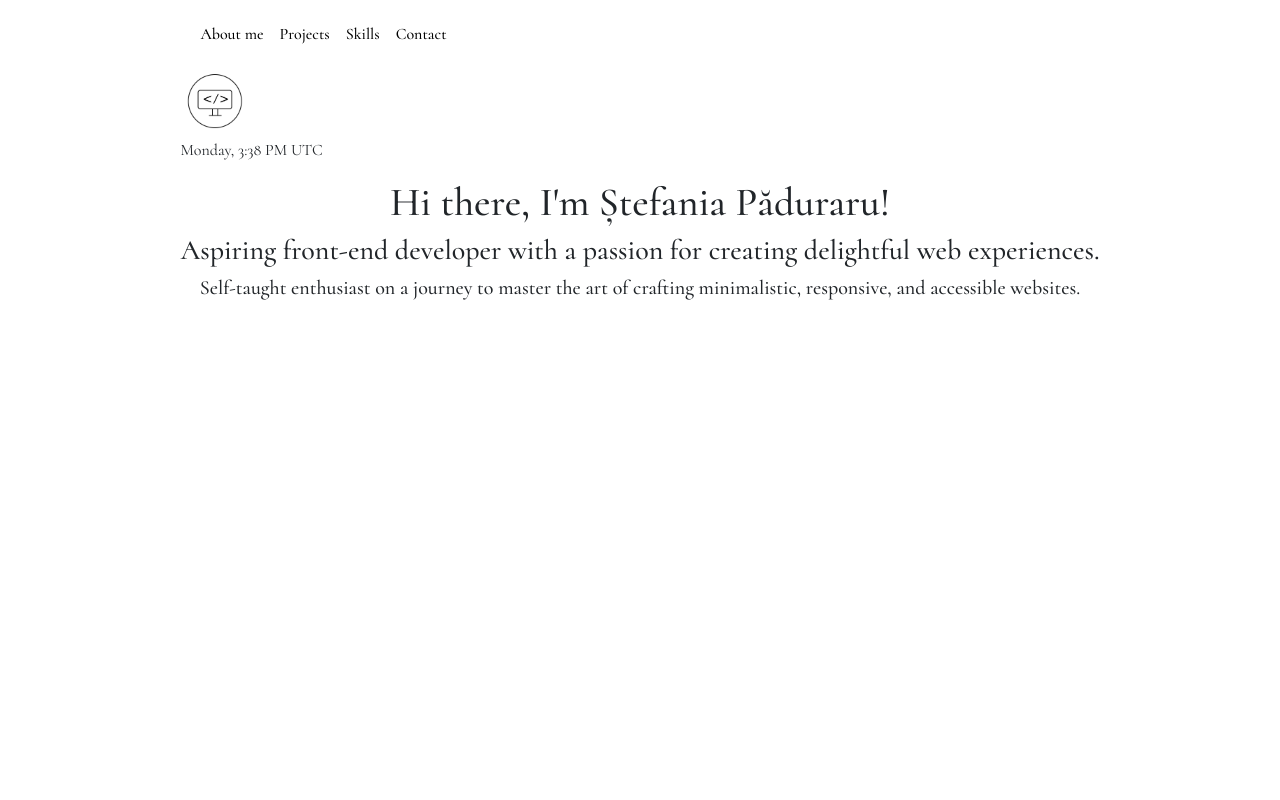
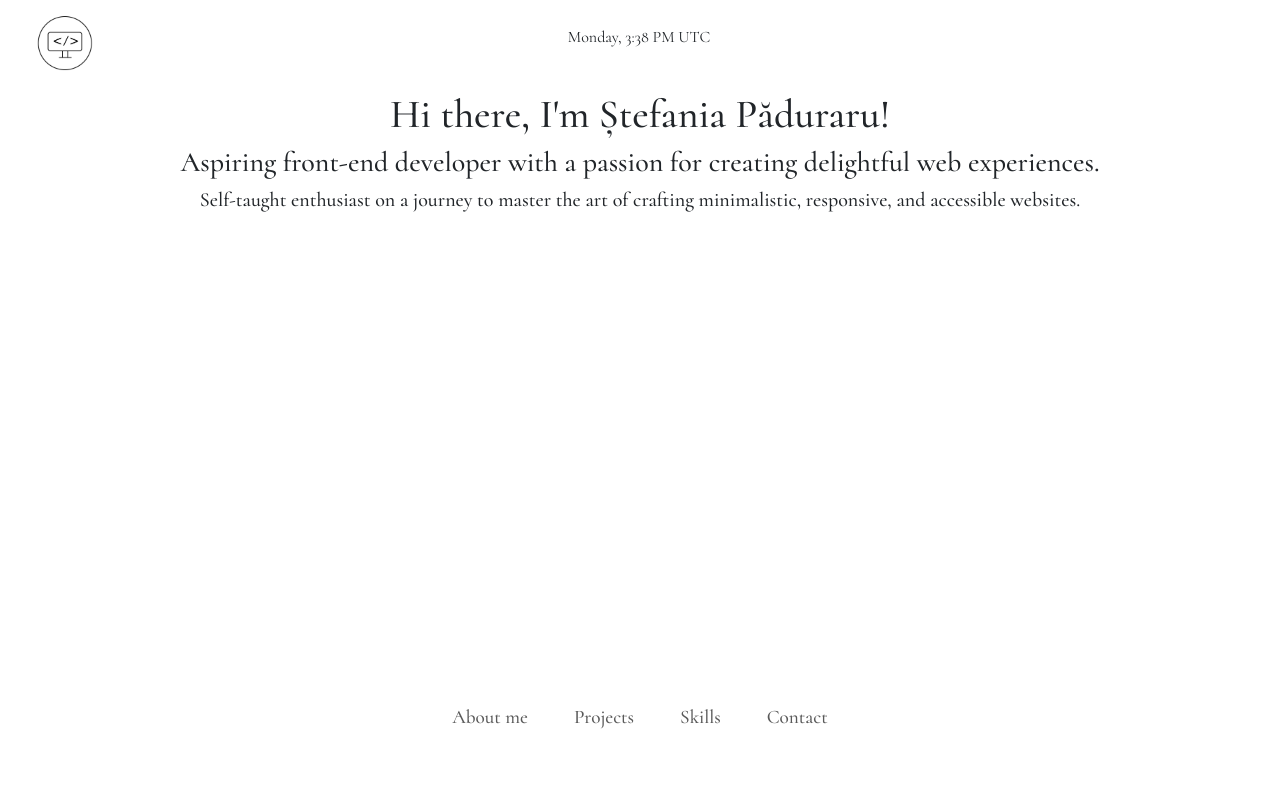
Before and after one commit to StefaniaPaduraru/portfolio, a React (Create React App) app: page / in a window 1280 px wide. Shown: the top 800 px of the page. Built offline with nearby package versions, Linux system fonts and the light colour scheme.

Commit message:
designing-navbar

```diff
--- a/package.json
+++ b/package.json
@@ -7,6 +7,7 @@
     "@testing-library/react": "^13.4.0",
     "@testing-library/user-event": "^13.5.0",
     "bootstrap": "^5.3.3",
+    "mdb-react-ui-kit": "^7.2.0",
     "react": "^18.2.0",
     "react-bootstrap": "^2.10.1",
     "react-dom": "^18.2.0",
--- a/src/components/AboutMe.js
+++ b/src/components/AboutMe.js
@@ -1,26 +1,80 @@
-import React from "react";
-import './AboutMe.scss'
+import React, { useState } from "react";
+import "./AboutMe.scss";
+import Button from "react-bootstrap/Button";
+import Offcanvas from "react-bootstrap/Offcanvas";
+import Nav from "react-bootstrap/Nav";
 
-function AboutMe(){
+function AboutMe() {
   const date = new Date();
   const options = {
-        weekday: 'long',
-        hour: 'numeric',
-        minute: 'numeric',
-        timeZoneName: 'short',
+    weekday: "long",
+    hour: "numeric",
+    minute: "numeric",
+    timeZoneName: "short",
   };
 
-    const formattedDate = date.toLocaleDateString('en-US', options);
-    return(
+  const formattedDate = date.toLocaleDateString("en-US", options);
+
+  const [showOffcanvas, setShowOffcanvas] = useState(false);
+
+  const toggleOffcanvas = () => {
+    setShowOffcanvas(!showOffcanvas);
+  };
+
+  const [isMenuOpen, setMenuOpen] = useState(false);
+
+  const handleMenuClick = () => {
+    setMenuOpen(!isMenuOpen);
+  };
+  return (
     <>
       <section className="header">
-            <img src="logo.png" alt="logo"/>
+        <img src="logo.png" alt="logo" />
         <p id="current-date"> {formattedDate}</p>
+        <Button
+          variant="dark"
+          className="button-offcanvas"
+          onClick={toggleOffcanvas}
+        >
+          <div className={`container ${isMenuOpen ? 'change' : ''}`} onClick={handleMenuClick}>
+            <div className="bar1"></div>
+            <div className="bar2"></div>
+            <div className="bar3"></div>
+        </div>
+        </Button>
+        <Offcanvas
+          show={showOffcanvas}
+          onHide={toggleOffcanvas}
+          placement="end"
+        >
+          <Offcanvas.Body>
+          <Nav className="flex-column">
+            <Nav.Item>
+              <Nav.Link href="#about">About me</Nav.Link>
+            </Nav.Item>
+            <Nav.Item>
+              <Nav.Link href="#projects">Projects</Nav.Link>
+            </Nav.Item>
+            <Nav.Item>
+              <Nav.Link href="#skills">Skills</Nav.Link>
+            </Nav.Item>
+            <Nav.Item>
+              <Nav.Link href="#contact">Contact</Nav.Link>
+            </Nav.Item>
+          </Nav>
+          </Offcanvas.Body>
+        </Offcanvas>
       </section>
       <section id="about-me">
         <h1>Hi there, I'm Ștefania Păduraru!</h1>
-        <h3>Aspiring front-end developer with a passion for creating delightful web experiences.</h3>
-        <h5>Self-taught enthusiast on a journey to master the art of crafting minimalistic, responsive, and accessible websites.</h5>
+        <h3>
+          Aspiring front-end developer with a passion for creating delightful
+          web experiences.
+        </h3>
+        <h5>
+          Self-taught enthusiast on a journey to master the art of crafting
+          minimalistic, responsive, and accessible websites.
+        </h5>
       </section>
     </>
   );
--- a/src/components/AboutMe.scss
+++ b/src/components/AboutMe.scss
@@ -5,4 +5,52 @@
 h1, h3, h5 {
     text-align: center;
 
+}
+.header{
+    display:flex;
+    justify-content: space-between;
+    align-items: center;
+    padding:10px 30px;
+}
+@media (min-width: 570px) {
+    .button-offcanvas {
+      visibility: hidden;
+      transform: translateX(-100%);
+    }
   }
+  .container {
+    display: inline-block;
+    cursor: pointer;
+  }
+
+  .bar1, .bar2, .bar3 {
+    width: 20px;
+    height: 2px;
+    background-color: #fff;
+    margin: 5px 1px;
+    transition: 0.4s;
+  }
+
+  .change .bar1 {
+    transform: translate(0, 7px) rotate(-45deg);
+  }
+
+  .change .bar2 {opacity: 0;}
+
+  .change .bar3 {
+    transform: translate(0, -7px) rotate(45deg);
+  }
+
+.nav{
+    padding-top:50px;
+    font-size: larger;
+}
+
+.nav-link {
+    border-radius:50px;
+    margin: 15px 1px;
+    &:hover {
+    background-color: #ddd;
+    border-radius:50px;
+    }
+}
--- a/src/components/NavBar.js
+++ b/src/components/NavBar.js
@@ -1,23 +1,32 @@
-import React from "react";
-import Container from 'react-bootstrap/Container';
-import Nav from 'react-bootstrap/Nav';
-import Navbar from 'react-bootstrap/Navbar';
-import './NavBar.scss';
+import React, { useState } from "react";
+import Container from "react-bootstrap/Container";
+import Nav from "react-bootstrap/Nav";
+import Navbar from "react-bootstrap/Navbar";
+import "./NavBar.scss";
 
-function NavBar(){
+function NavBar() {
   return (
     <>
-    <Navbar>
-        <Container>
-           {/* <Navbar.Brand href="#home"><img src="logo.png" alt="logo"/></Navbar.Brand>*/}
-          <Nav className="me-auto">
+      <Navbar fixed="bottom" className="mx-auto">
+        <Container className="justify-content-center">
+          <Nav className="m-auto">
+            <Nav.Item>
               <Nav.Link href="#about">About me</Nav.Link>
+            </Nav.Item>
+            <Nav.Item>
               <Nav.Link href="#projects">Projects</Nav.Link>
+            </Nav.Item>
+            <Nav.Item>
               <Nav.Link href="#skills">Skills</Nav.Link>
+            </Nav.Item>
+            <Nav.Item>
               <Nav.Link href="#contact">Contact</Nav.Link>
+            </Nav.Item>
           </Nav>
         </Container>
       </Navbar>
+
+
     </>
   );
 }
--- a/src/components/NavBar.scss
+++ b/src/components/NavBar.scss
@@ -1,18 +1,23 @@
 .navbar {
-    background-color: #ffffff;
-    position: fixed;
     font-weight: 500;
-    width: 100%;
-
+    font-size: larger;
+    border-radius:50px;
+    margin-bottom:4%;
+    width:550px;
     .nav-link {
-      color: #000000;
-      padding: 14px 16px;
-      text-align: center;
-      text-decoration: none;
-
+      border-radius:50px;
+      margin: 1px 15px;
       &:hover {
         background-color: #ddd;
-        color: black;
+        border-radius:50px;
       }
     }
   }
+  @media (max-width: 570px) {
+    .navbar {
+      visibility: hidden;
+      transform: translateX(100%);
+    }
+  }
+
+//570
--- a/src/index.css
+++ b/src/index.css
@@ -5,11 +5,6 @@ body {
     sans-serif;
   -webkit-font-smoothing: antialiased;
   -moz-osx-font-smoothing: grayscale;
-  display: flex;
-  flex-direction: column;
-  align-items: center;
-  min-height: 100vh;
-
 }
 
 code {
```
Also changed, not shown: 1 other file (tests, documents, lock files or other folders). Lines whose indentation alone changed are shown as unchanged.
